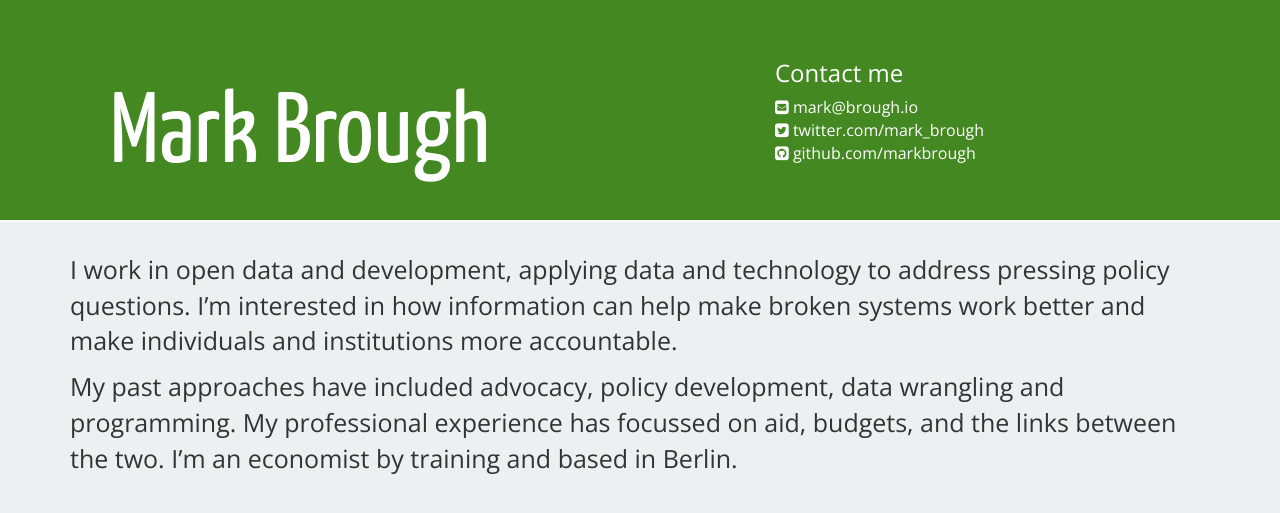
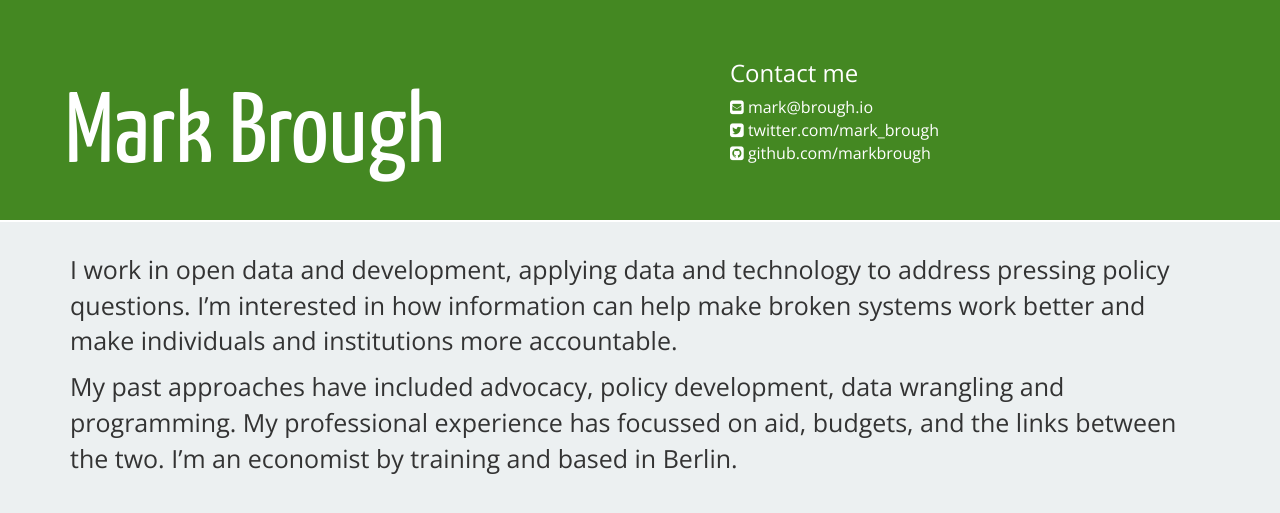
Before and after one commit to markbrough/markbrough.github.com, a Jekyll site: the page built from index.md, in a window 1280 px wide. Shown: the top 513 px of the page. Built offline with Jekyll 4.4.1, drawn with Linux system fonts in a browser that asks for light colours; nearby versions of some CDN libraries; Markdown is read by kramdown in place of the engine named in the settings.

Commit message:
Update padding

```diff
--- a/css/style.css
+++ b/css/style.css
@@ -14,7 +14,7 @@
 .frontpage-header-banner {
     background: #448822; /* 2980B9;*/
     color: #ffffff;
-    padding: 40px 40px 20px 80px;
+    padding: 40px 40px 20px 0px;
 }
 .frontpage-header-banner h1 {
     font-size: 100px;
```
